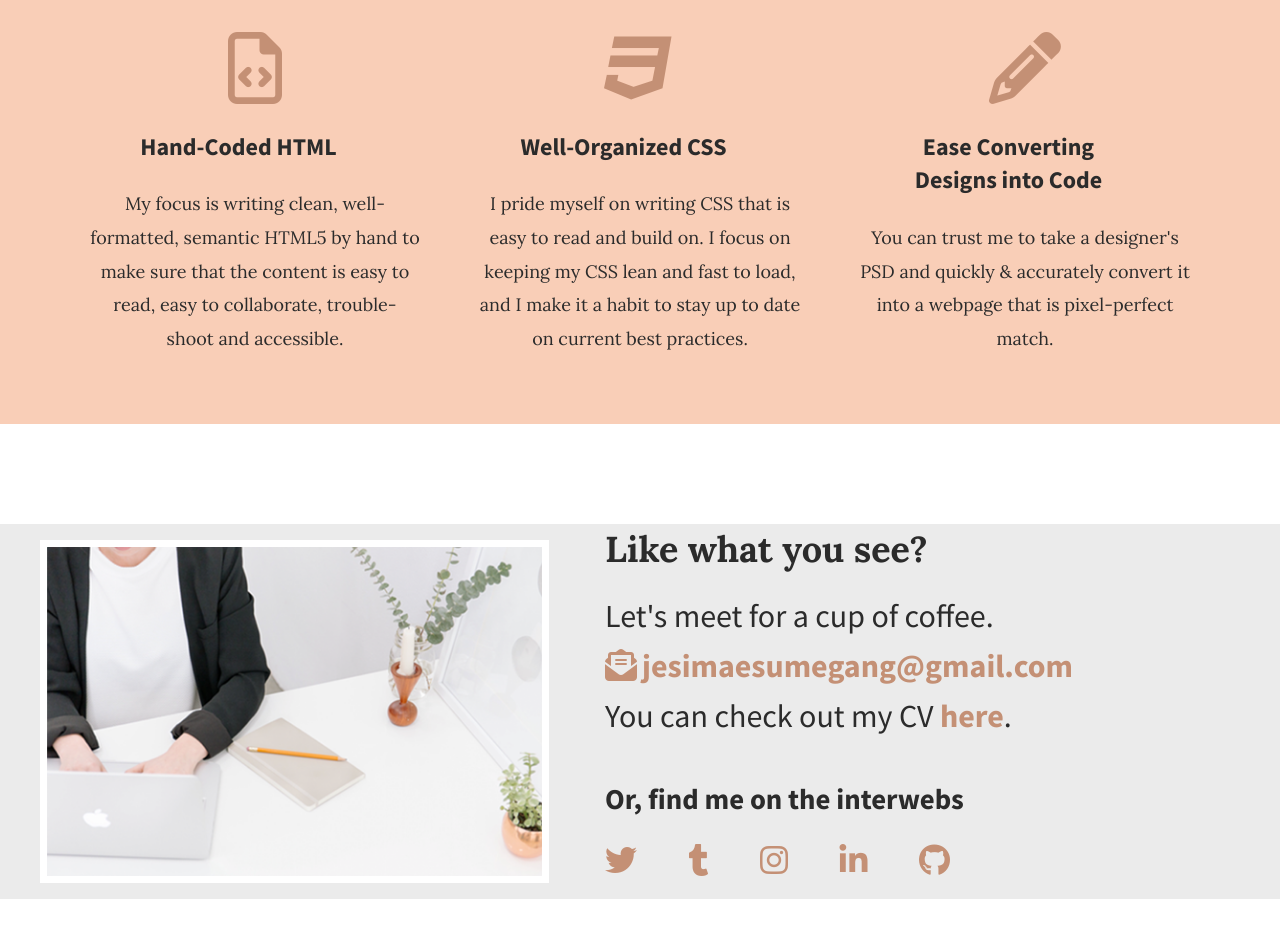
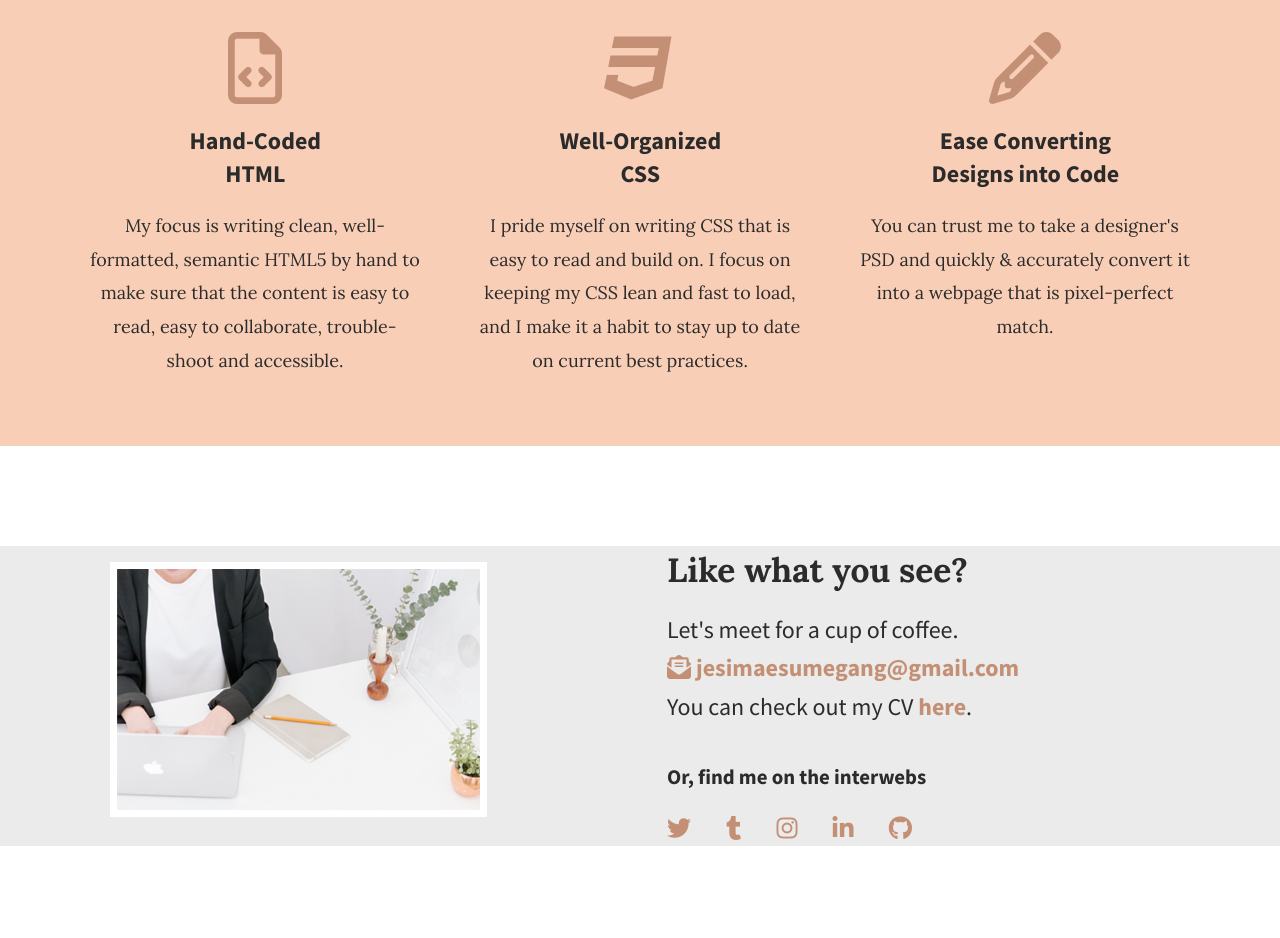
Before and after one commit to libintador/Jubilee-Austen, a website built with Parcel: page index.html in a window 1280 px wide. Shown: the part 1400-2338 px from the top of the page. Built offline with nearby package versions, Linux system fonts and the light colour scheme.

Commit message:
Decreased footer font sizes & adjusted work titles

```diff
--- a/css/main.css
+++ b/css/main.css
@@ -251,7 +251,7 @@ footer .social-icons {
     display: flex;
     flex-flow: row wrap;
     justify-content: space-around;
-    padding-left: 0;
+    padding: 0 50px;
 }
 
 
@@ -571,7 +571,8 @@ footer .social-icons {
 
     footer .social-icons {
         justify-content: space-between;
-        width: 85%;
+        width: 80%;
+        padding: 0;
     }
 
 
@@ -642,8 +643,9 @@ footer .social-icons {
     }
 
     /* Work */
-    .work h3 {
-        width: 70%;
+    .work-items h3 {
+        width: 59%;
+        margin: 0 68px;
     }
 
     .work-items {
@@ -657,21 +659,30 @@ footer .social-icons {
 
     /* Footer */
 
+    footer article {
+        justify-content: space-around;
+    }
+
+    footer figure,
+    footer div {
+        width: 33%;
+    }
+
     footer h2 {
-        font-size: 2.25em;
+        font-size: 2.1em;
     }
 
     footer h3,
     footer p {
-        font-size: 2em;
+        font-size: 1.5em;
     }
 
     .social-header {
-        font-size: 1.8em;
+        font-size: 1.3em;
     }
 
     footer .social-icons {
-        max-width: 350px;
+        max-width: 250px;
     }
 
 
```
